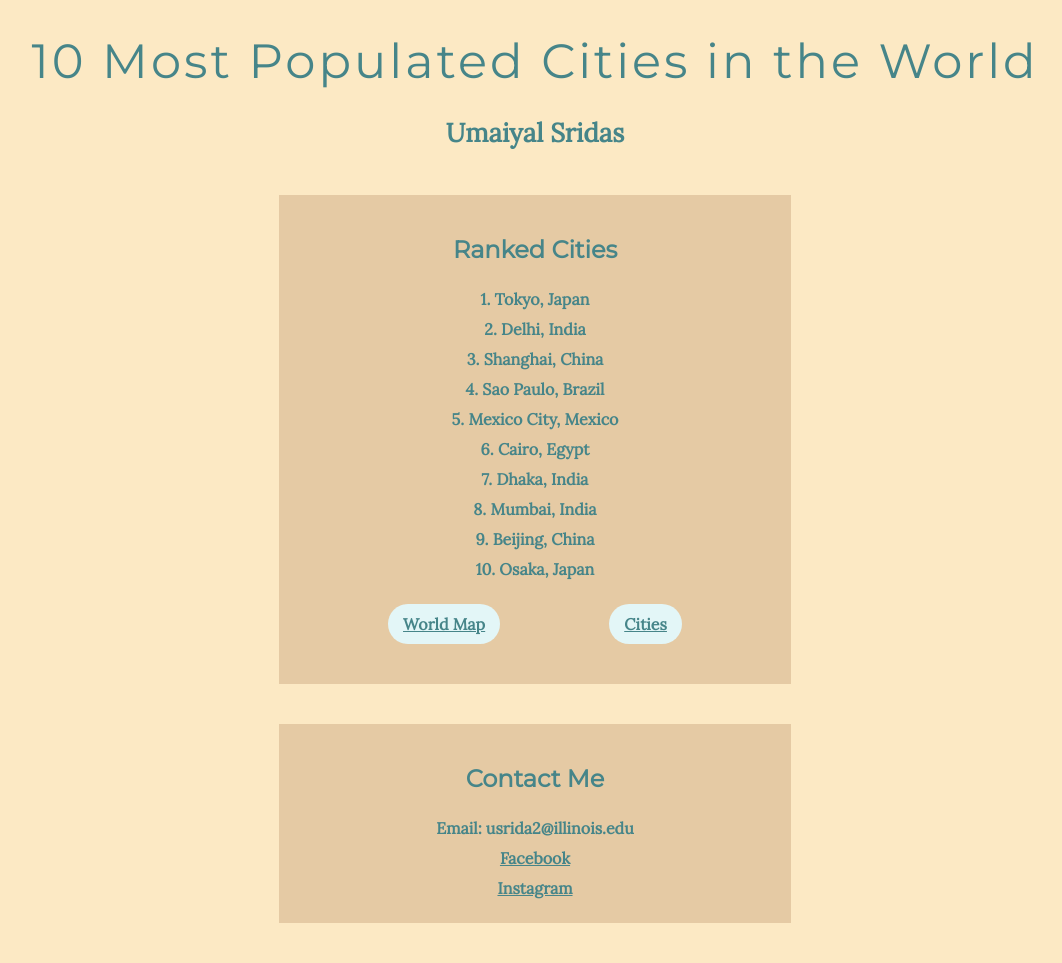
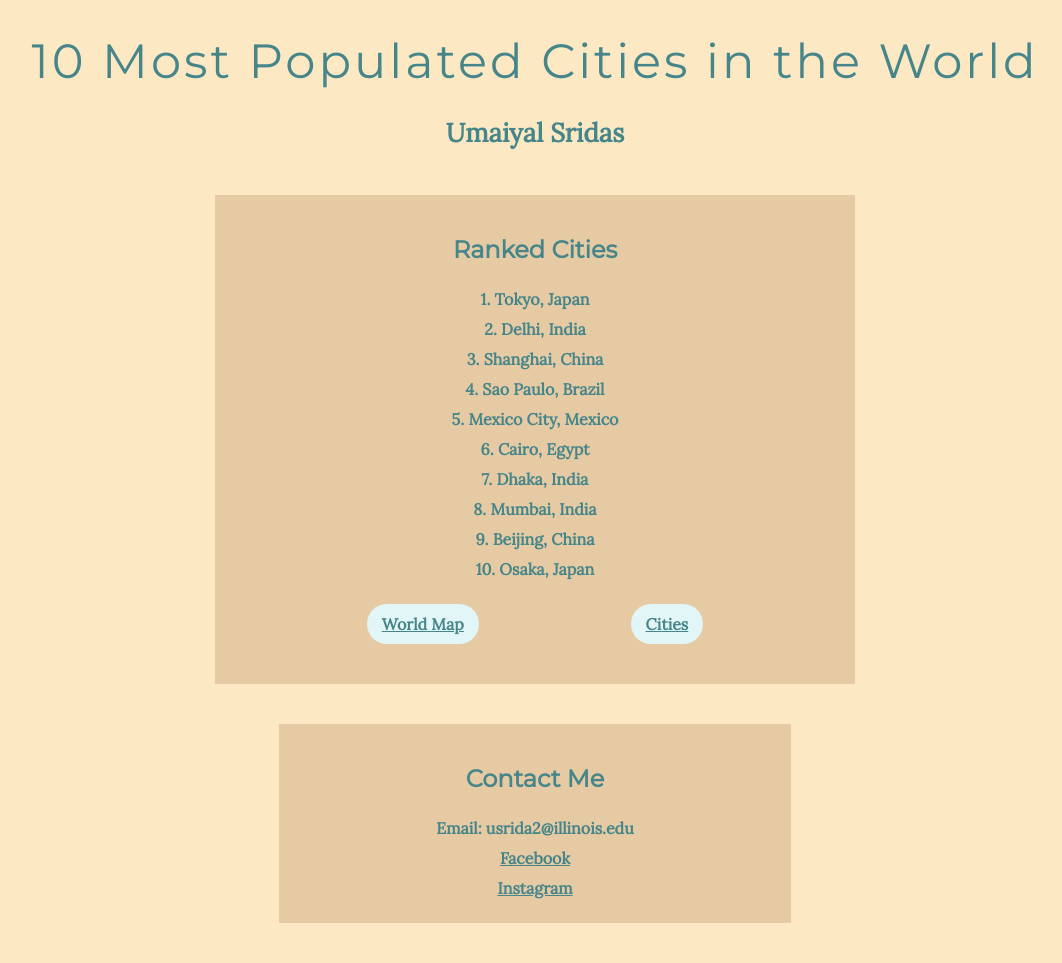
Before and after one commit to usridas/most-populated-cities-in-the-world.github.io, a Jekyll site: the page built from index.md, in a window 1280 px wide. Shown: the whole page, without its empty margins (105-1167 px from the left). Built offline with Jekyll 4.4.1, drawn with Linux system fonts in a browser that asks for light colours.

Commit message:
Update main.scss

```diff
--- a/assets/main.scss
+++ b/assets/main.scss
@@ -53,10 +53,10 @@ div {
   display: flex;
   flex-direction: column;
 
-  width: 40vw;
+  width: 50vw;
   margin: 20px auto;
 
   @media (min-width: 200px) {
-    width: 40vw;
+    width: 50vw;
   }
 }
```
